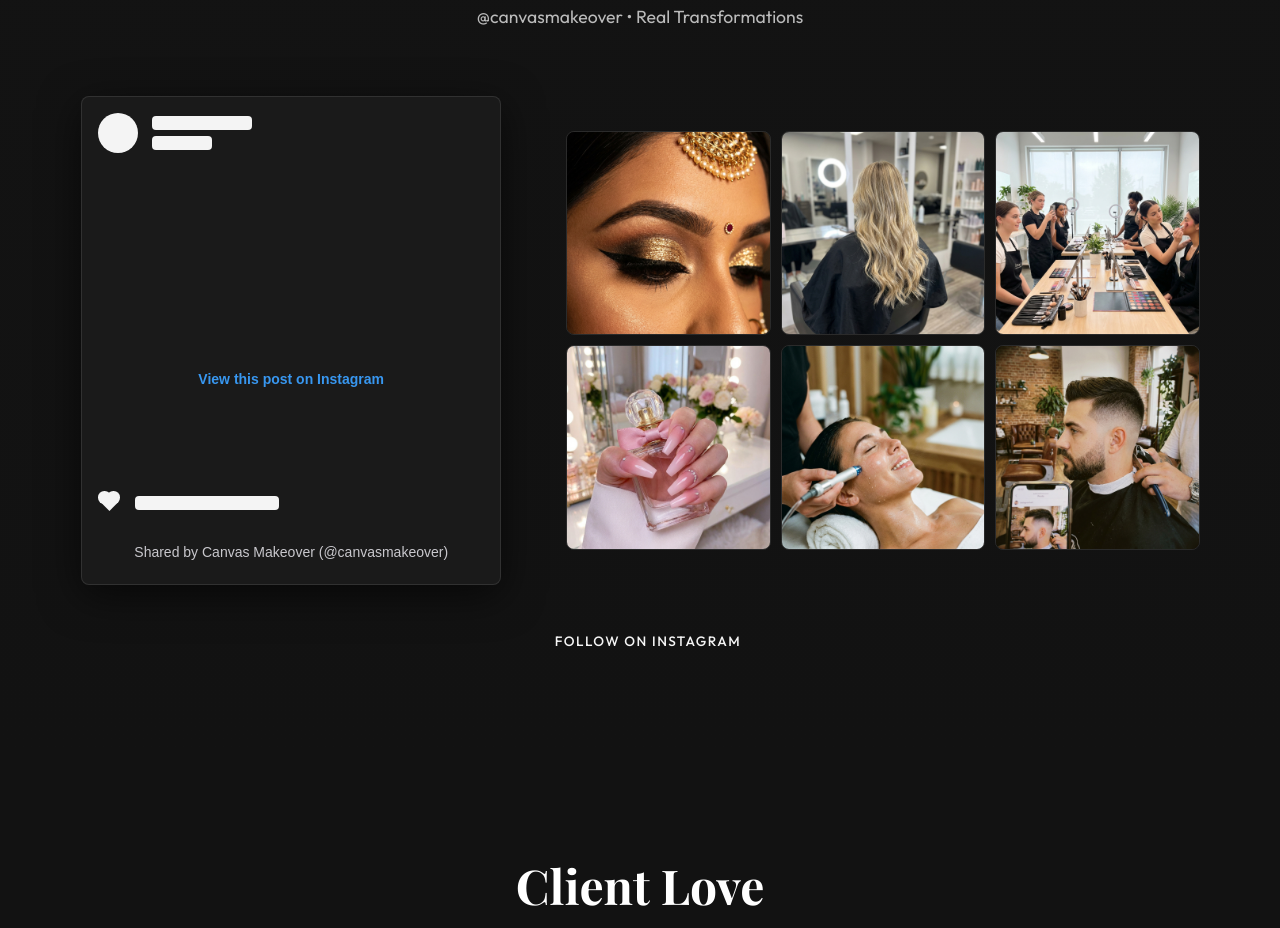
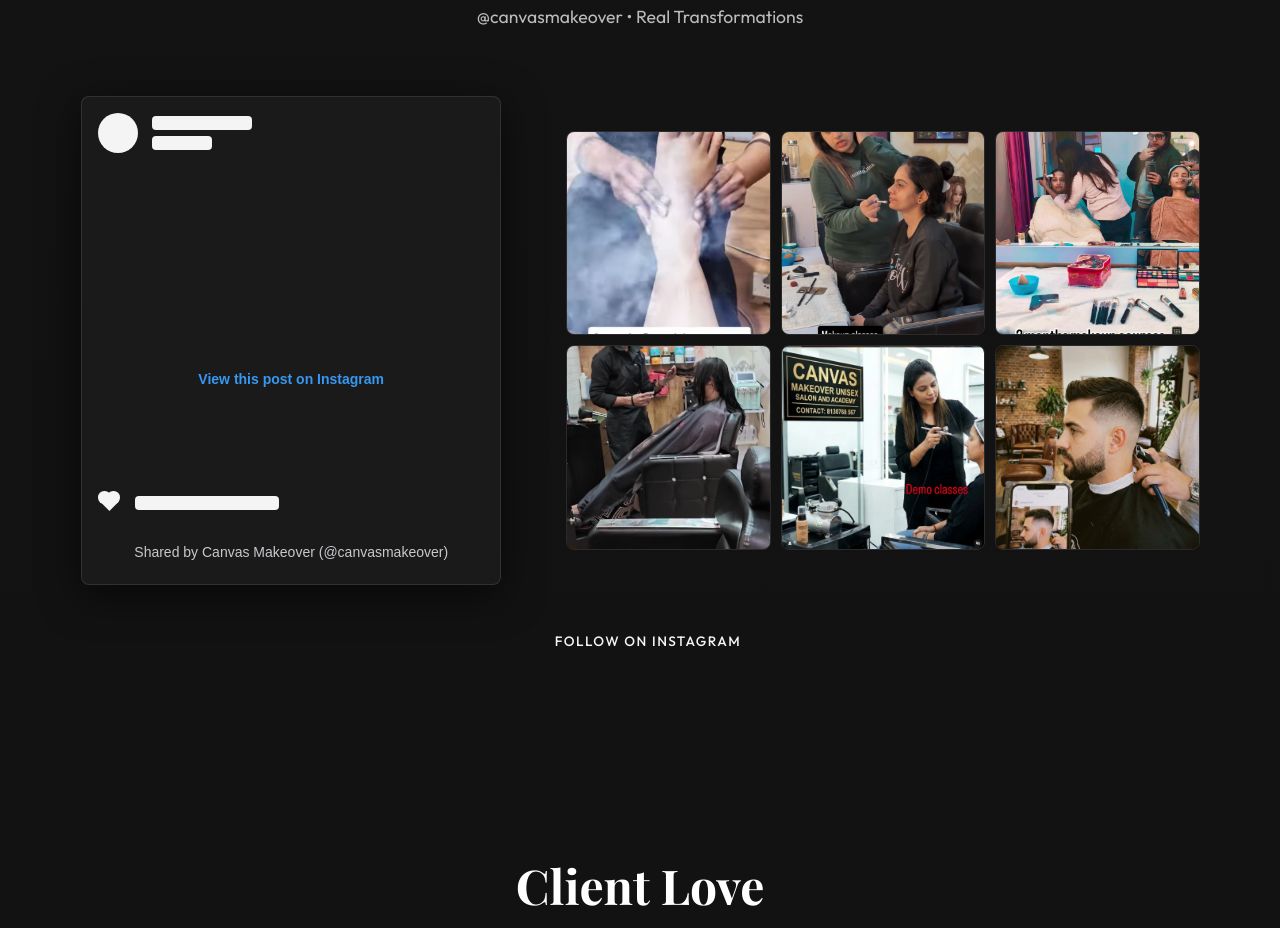
Before and after one commit to amanyty/barber, a plain HTML site: page index.html in a window 1280 px wide. Shown: the part 3280-4208 px from the top of the page. Drawn offline with nearby package versions, Linux system fonts and the light colour scheme; a script that the page names is missing; a web font is replaced by a local one.

Commit message:
feat: replace placeholder images with user provided photos

```diff
--- a/index.html
+++ b/index.html
@@ -282,23 +282,23 @@
                 <div class="instagram__feed">
                     <div class="instagram__post"
                         onclick="window.open('https://www.instagram.com/canvasmakeover', '_blank')">
-                        <img src="assets/images/insta-1.png" alt="Bridal Eye Makeup" loading="lazy">
+                        <img src="assets/images/real-insta-1.png" alt="Pedicure Treatment" loading="lazy">
                     </div>
                     <div class="instagram__post"
                         onclick="window.open('https://www.instagram.com/canvasmakeover', '_blank')">
-                        <img src="assets/images/insta-2.png" alt="Balayage Hair Transformation" loading="lazy">
+                        <img src="assets/images/real-insta-2.png" alt="Makeup Class Demo" loading="lazy">
                     </div>
                     <div class="instagram__post"
                         onclick="window.open('https://www.instagram.com/canvasmakeover', '_blank')">
-                        <img src="assets/images/insta-3.png" alt="Canvas Makeover Academy" loading="lazy">
+                        <img src="assets/images/real-insta-3.jpg" alt="Practical Makeup Session" loading="lazy">
                     </div>
                     <div class="instagram__post"
                         onclick="window.open('https://www.instagram.com/canvasmakeover', '_blank')">
-                        <img src="assets/images/insta-4.png" alt="Nail Art Extensions" loading="lazy">
+                        <img src="assets/images/real-insta-4.png" alt="Haircut Service" loading="lazy">
                     </div>
                     <div class="instagram__post"
                         onclick="window.open('https://www.instagram.com/canvasmakeover', '_blank')">
-                        <img src="assets/images/insta-5.png" alt="Hydra Facial Results" loading="lazy">
+                        <img src="assets/images/real-insta-5.jpg" alt="Academy Demo Class" loading="lazy">
                     </div>
                     <div class="instagram__post"
                         onclick="window.open('https://www.instagram.com/canvasmakeover', '_blank')">
```
Also changed, not shown: assets/images/real-insta-1.png (added), assets/images/real-insta-2.png (added), assets/images/real-insta-3.jpg (added), assets/images/real-insta-4.png (added), assets/images/real-insta-5.jpg (added).
